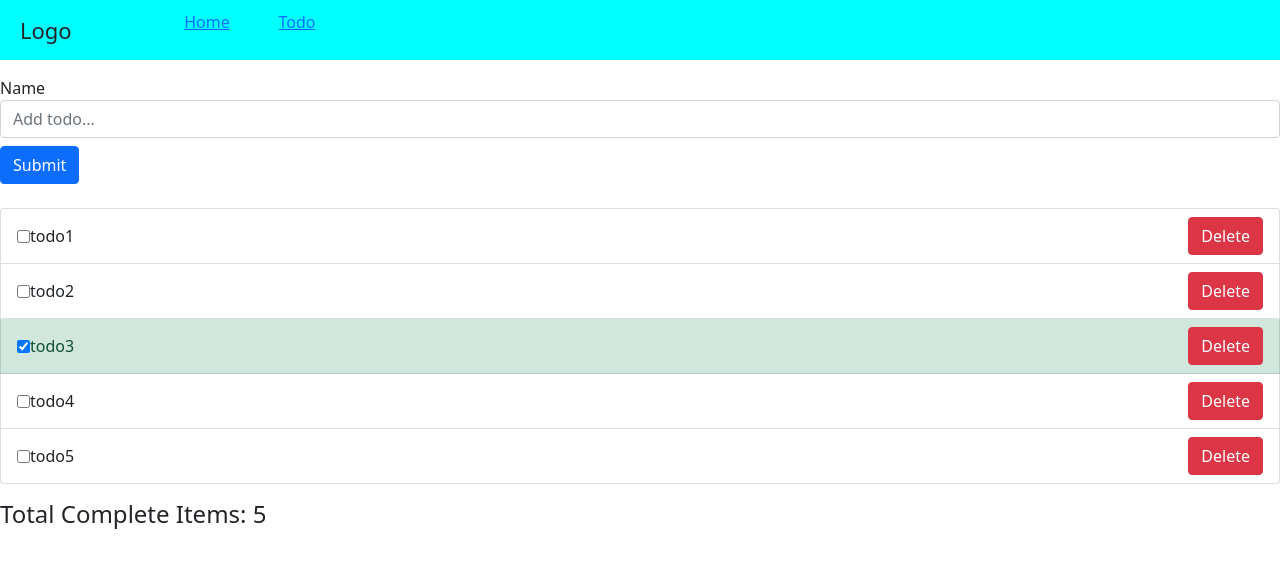
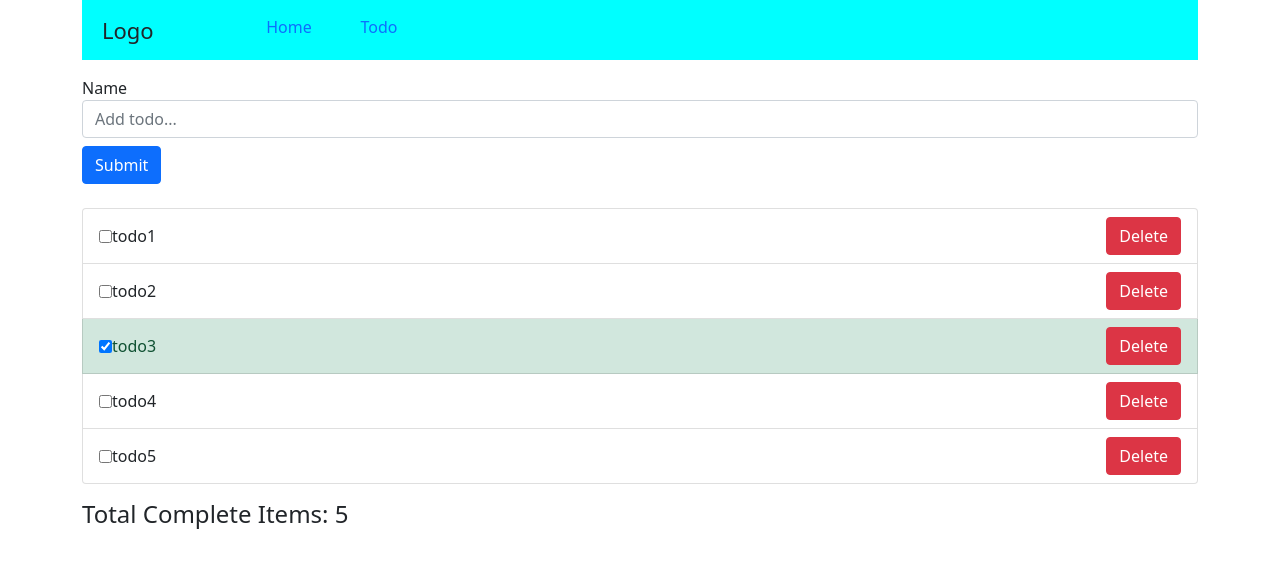
Before and after one commit to jaydto/Redux, a React (Create React App) app: page / in a window 1280 px wide. Shown: the top 568 px of the page. Built offline with nearby package versions, Linux system fonts and the light colour scheme.

Commit message:
fix to navbar ui

```diff
--- a/src/App.js
+++ b/src/App.js
@@ -6,7 +6,7 @@ import TodoList from './Routes/TodoList'
 
 const App = () => {
   return (
-    <div>
+    <div className='container'>
       <Routes>
         <Route path="/" element={<Home/>}/>
         <Route path="/todo" element={<TodoList/>}/>
--- a/src/components/navbar.css
+++ b/src/components/navbar.css
@@ -10,13 +10,14 @@
 .item{
     /* border: 1px solid black; */
     display:flex;
-    align-items:center;
+    align-items:center!important;
 }
 .containers >.nav1{
     grid-column-start:2;
     grid-column-end: 4;
     width:100%;
     padding-left: 20px;
+    padding-top: 10px;
 }
 .nav__items{
     display: grid;
@@ -30,8 +31,9 @@
 }
 .nav__items a{
     display: flex;
-    align-items: center;
+    align-items: center!important;
     width:70px;
+    text-decoration: none!important;
     justify-content:center;
     height:50px;
     text-align: center;
```
